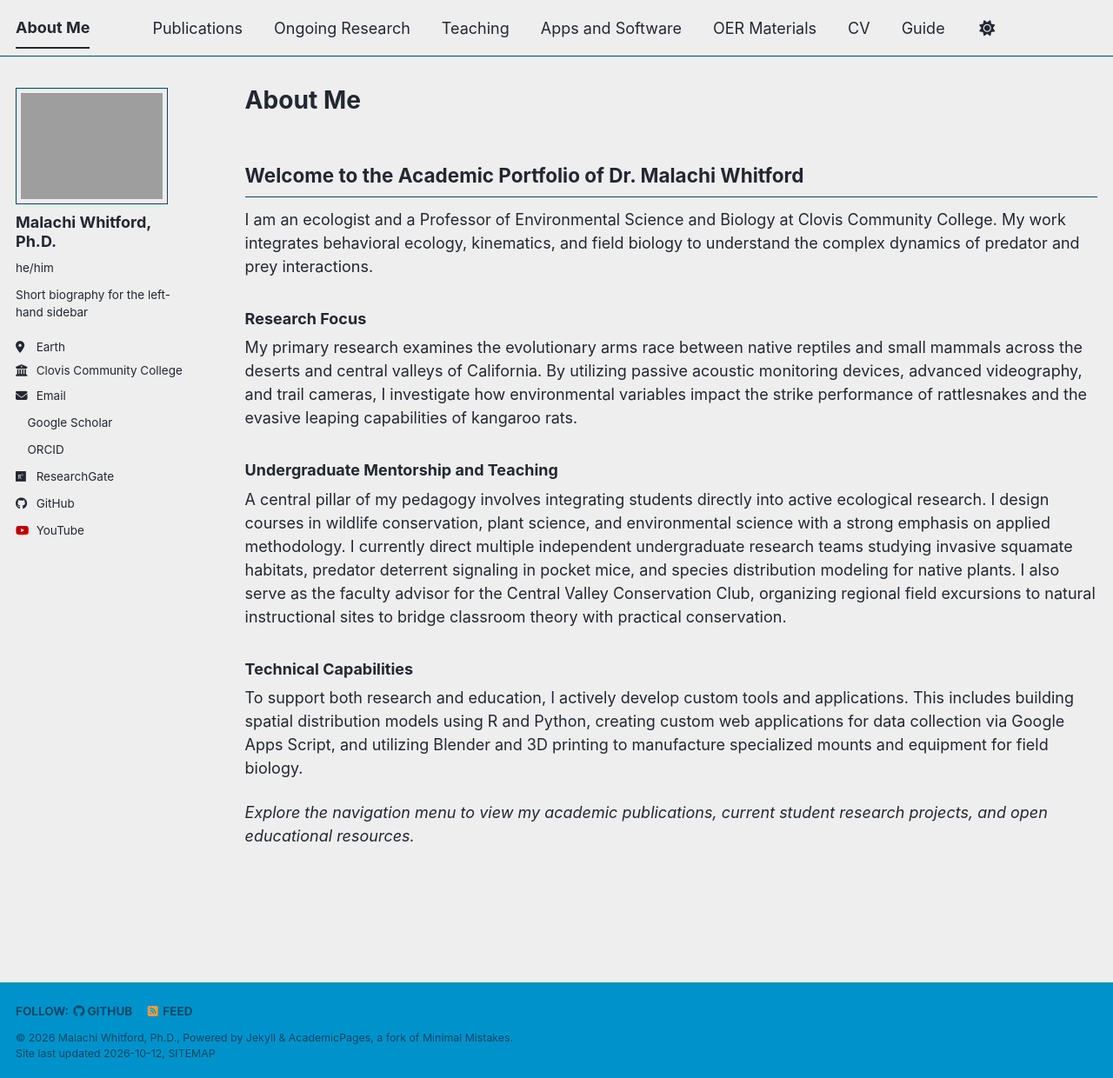
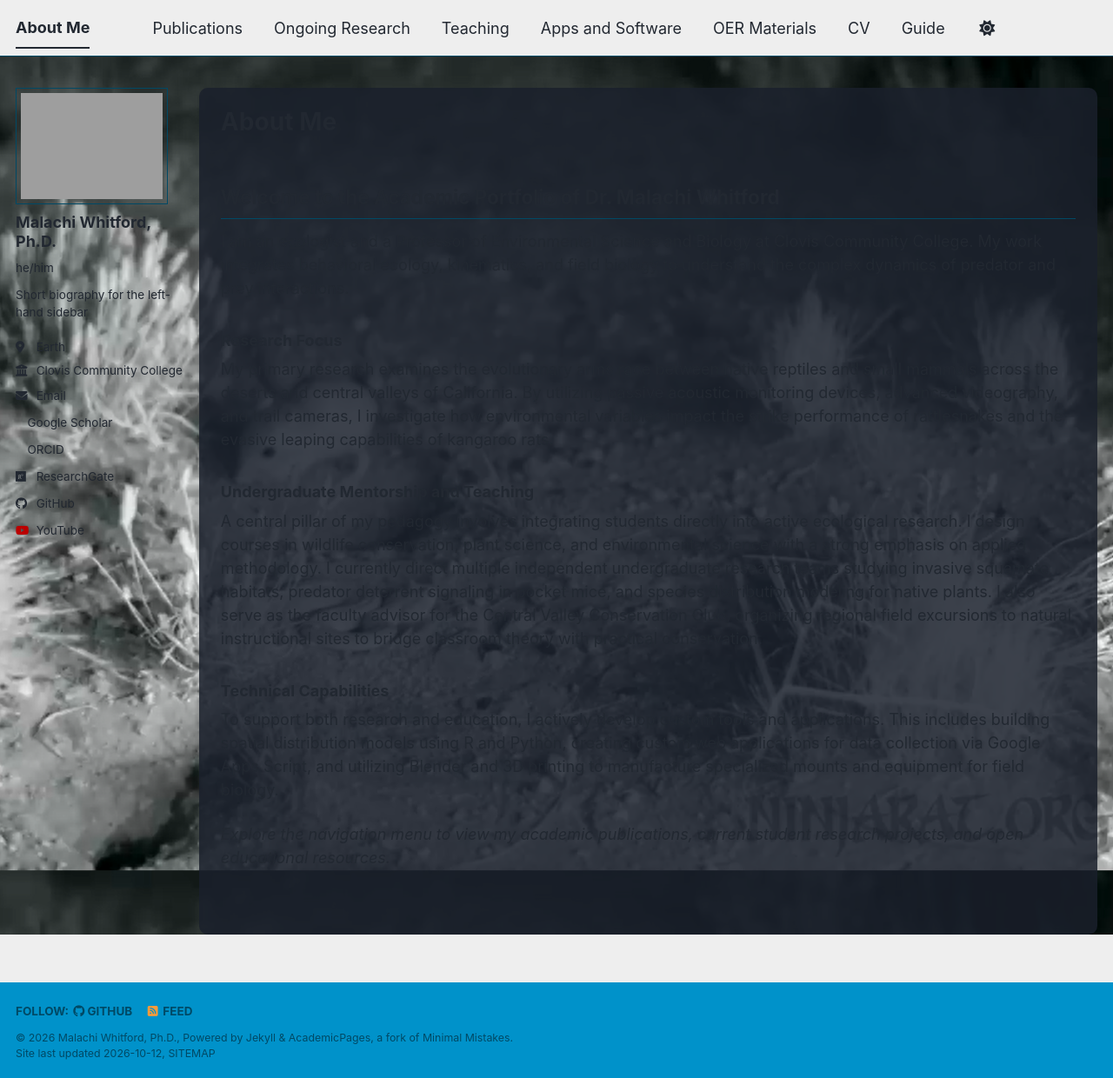
Before and after one commit to malachi-whitford/malachi-whitford.github.io, a Jekyll site: the page built from _pages/about.md, in a window 1280 px wide and 1240 px high. Shown: the whole window at 87% size. Built offline with Jekyll 4.4.1, drawn with Linux system fonts in a browser that asks for light colours; a style sheet for code colours, icons or effects is not loaded.

Commit message:
Add background image and style adjustments
Added global background image and content readability styles.

```diff
--- a/assets/css/main.scss
+++ b/assets/css/main.scss
@@ -55,3 +55,20 @@
 .page__inner-wrap {
   max-width: 100% !important;
 }
+
+/* --- Global Background Image --- */
+body {
+    background-image: url('/images/background.png') !important;
+    background-size: cover !important; /* Scales the image to cover the whole screen */
+    background-attachment: fixed !important; /* Keeps the image still while you scroll */
+    background-position: center !important;
+    background-repeat: no-repeat !important;
+}
+
+/* --- Content Readability Fix --- */
+/* This adds a semi-transparent dark backing to your text area so it doesn't get lost in the image */
+.page {
+    background-color: rgba(26, 32, 44, 0.85) !important;
+    padding: 25px !important;
+    border-radius: 10px;
+}
```
